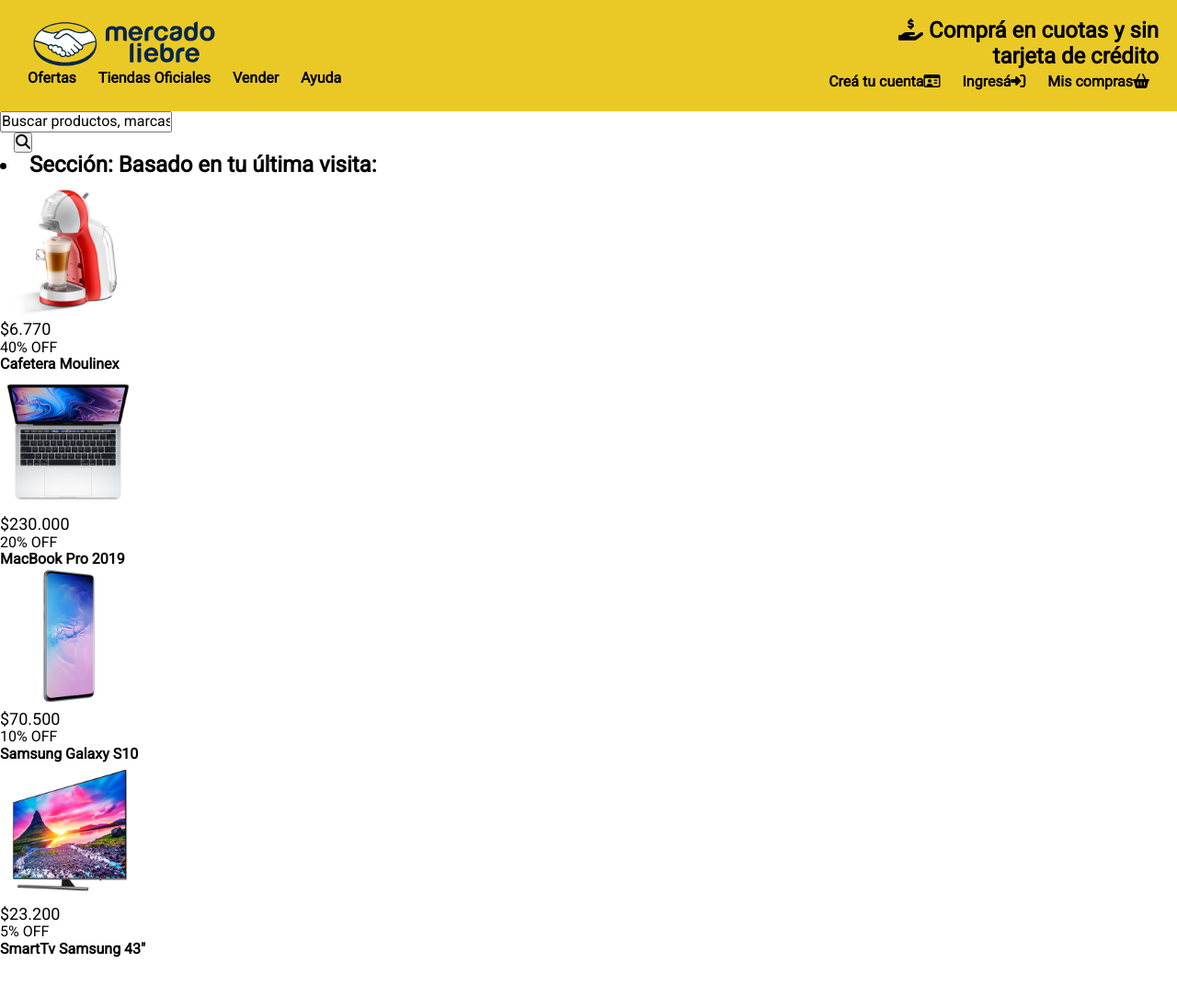
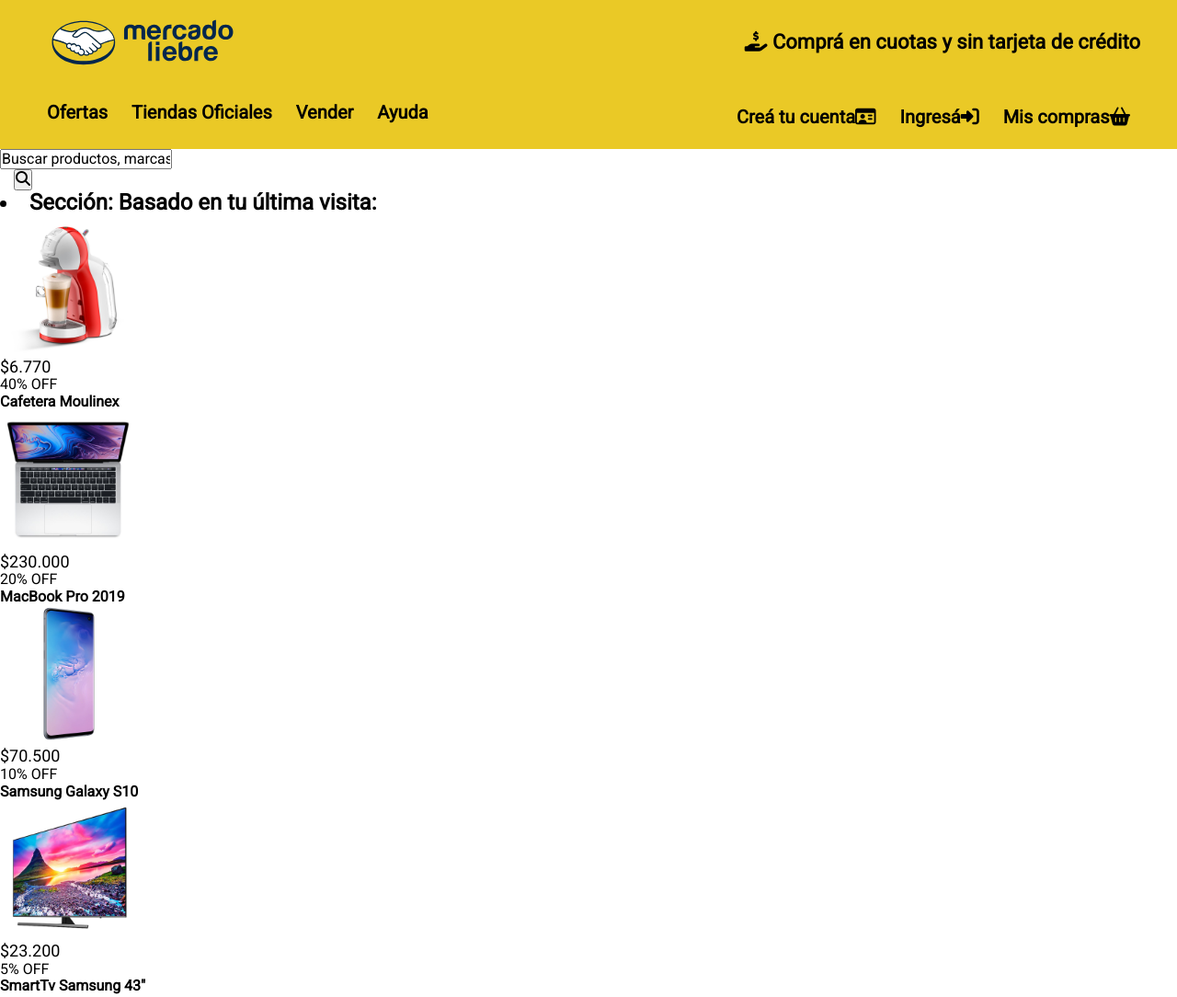
Before and after one commit to toniquealbornoz/proyecto_en_playground, a website: page views/home.html in a window 1280 px wide. Shown: the top 1084 px of the page at 92% size. Drawn offline with nearby package versions, Linux system fonts and the light colour scheme; files whose address does not match are found by name.

Commit message:
subiendo cambios

```diff
--- a/public/css/styles.css
+++ b/public/css/styles.css
@@ -73,6 +73,34 @@
 
     }
 }
+
+ @media (min-width: 1200px){
+    .main_header_top_bar , .main_header_botton_bar{
+        max-width: 1200px;
+        margin: auto;
+    }
+    .main_header_top_bar{
+        align-items: center;
+    }
+    .copy_header{
+        margin: 0;
+        max-width: none;
+        font-size: 22px;
+        font-style: 400;
+    }
+    .main_header_botton_bar{
+        margin-top: 40px;
+    }
+    .main_header_botton_bar li {
+        margin:0 1px ;
+        font-weight: bold;
+    }
+    .main_header_botton_bar a {
+        font-size: 20px;
+    }
+ }
+
+
 .main_header_botton_bar{
     display: flex;
     justify-content: space-between;
@@ -89,11 +117,12 @@
     text-decoration: none;
     display: inline-block;
     padding: 5px 0px;
-    font-size: 16px;
-    font-weight: bold;
+    font-size: 17px;
     line-height: 10px;
     margin: 0 10px;
 }
+
+
 p{
     font-size: 12px;
 }
@@ -173,3 +202,8 @@
     margin-left: 2px;
     text-align: left;
 }
+@media (max-width: 360px){
+    .main_header_botton_bar{
+        display: none;
+    }
+ }
```
